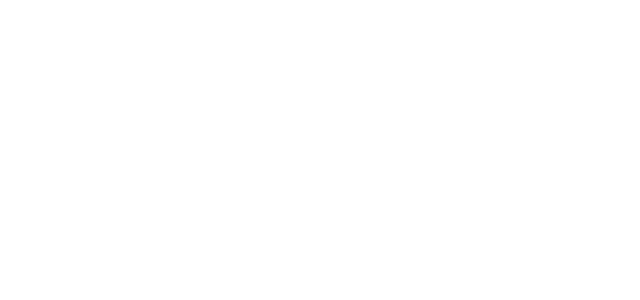
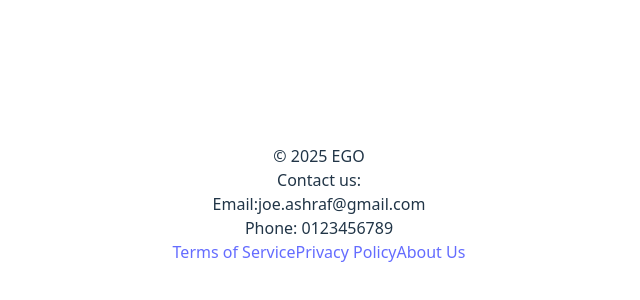
Before and after one commit to Youssef-Ashraf2099/EGO, a React (Vite) app in the folder src/View/: page / in a window 1280 px wide. Before the commit this address had no page. Shown: the part 196-496 px from the top of the page, without its empty margins (321-961 px from the left). Built offline with nearby package versions, Linux system fonts and the light colour scheme.

Commit message:
feat: add Footer component and integrate it into App

```diff
--- a/src/View/src/App.jsx
+++ b/src/View/src/App.jsx
@@ -1,21 +1,25 @@
-import React from 'react';
-import { Routes, Route, useNavigate } from 'react-router-dom';
-import './App.css';
-import axios from 'axios';  // Make sure axios is imported
-import Login from './login'; // make sure this path is correct
-import Register from './register';
-import SendOTP from './sendOtp'
-import ForgotPassword from './forgotPassword';
+import React from "react";
+import { Routes, Route, useNavigate } from "react-router-dom";
+import "./App.css";
+import axios from "axios"; // Make sure axios is imported
+import Login from "./login"; // make sure this path is correct
+import Register from "./register";
+import SendOTP from "./sendOtp";
+import ForgotPassword from "./forgotPassword";
+import Footer from "./footer";
 
 function App() {
   return (
-    <Routes>
-      <Route path="/api/v1/login" element={<Login />} />
-      <Route path="/api/v1/register" element={<Register />} />
-      <Route path="/api/v1/sendOtp" element={<SendOTP />}/>
-      <Route path="/api/v1/forgetPassword" element={<ForgotPassword />}/>
-    </Routes>
+    <>
+      <Footer />
+      <Routes>
+        <Route path="/api/v1/login" element={<Login />} />
+        <Route path="/api/v1/register" element={<Register />} />
+        <Route path="/api/v1/sendOtp" element={<SendOTP />} />
+        <Route path="/api/v1/forgetPassword" element={<ForgotPassword />} />
+      </Routes>
+    </>
   );
 }
 
-export default App
+export default App;
--- /dev/null
+++ b/src/View/src/footer.jsx
@@ -0,0 +1,47 @@
+function Footer() {
+  return (
+    <footer className="footer">
+      <div className="company-info">
+        <p className="text-muted">© {new Date().getFullYear()} EGO</p>
+      </div>
+      <div className="contact-info">
+        <p className="text-muted">Contact us:</p>
+        <p className="text-muted">Email:joe.ashraf@gmail.com</p>
+        <p className="text-muted">Phone: 0123456789</p>
+      </div>
+      <div className="social-media">
+        <a
+          href="https://www.facebook.com"
+          target="_blank"
+          rel="noopener noreferrer"
+        >
+          <i className="fab fa-facebook"></i>
+        </a>
+        <a
+          href="https://www.instagram.com"
+          target="_blank"
+          rel="noopener noreferrer"
+        >
+          <i className="fab fa-instagram"></i>
+        </a>
+      </div>
+      <div className="terms">
+        <a href="/terms" className="text-muted">
+          Terms of Service
+        </a>
+        <a href="/privacy" className="text-muted">
+          Privacy Policy
+        </a>
+        <a
+          href="/aboutus.html"
+          className="text-muted"
+          target="_blank"
+          rel="noopener noreferrer"
+        >
+          About Us
+        </a>
+      </div>
+    </footer>
+  );
+}
+export default Footer;
```
